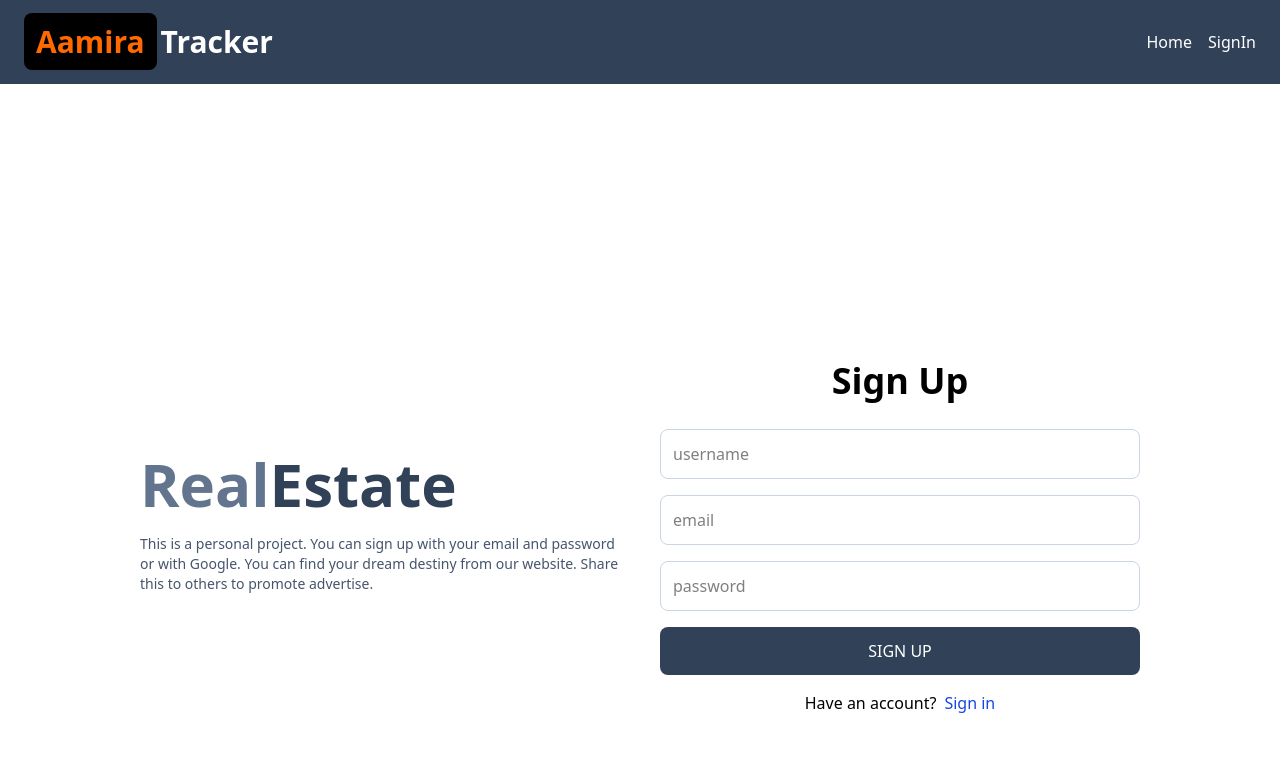
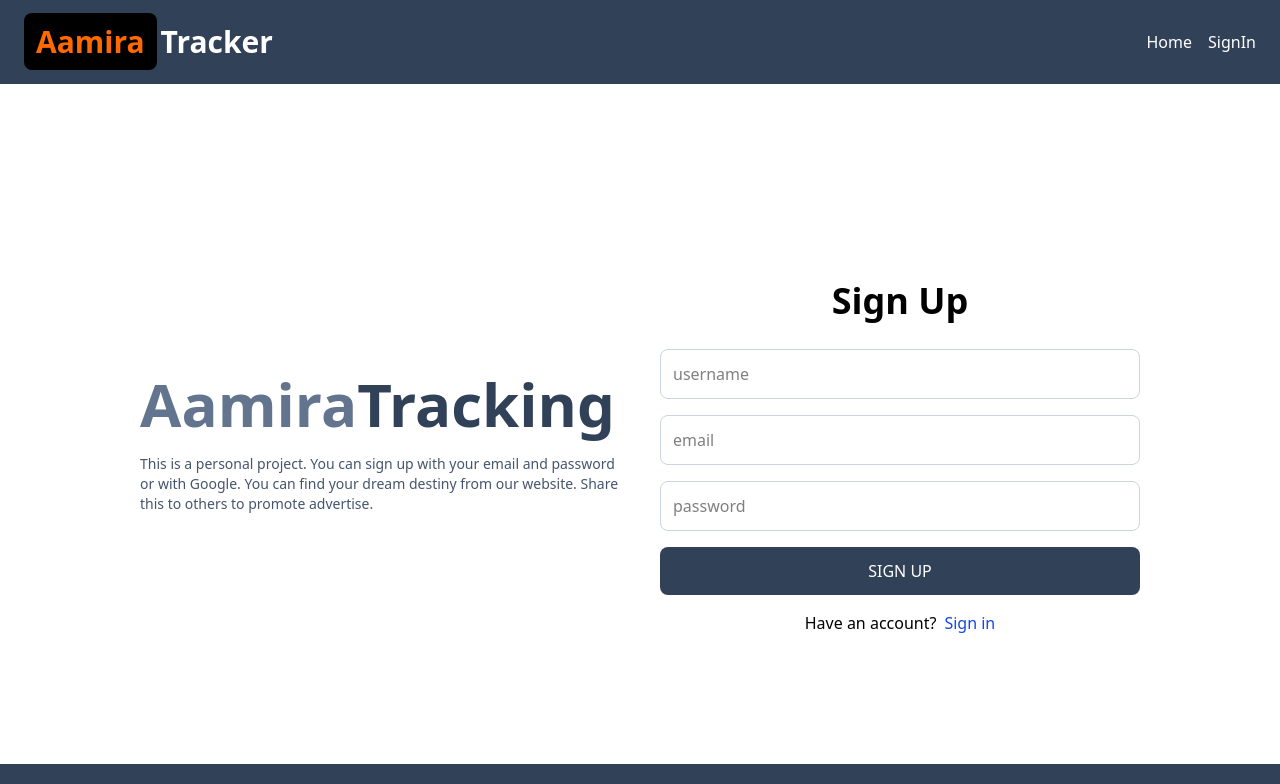
Before and after one commit to AhtashamulIslam/Aamira-Courier-Package-Tracker, a React (Vite) app in the folder client/: page /sign-up in a window 1280 px wide. Shown: the top 784 px of the page. Built offline with nearby package versions, Linux system fonts and the light colour scheme.

Commit message:
UI update signIn and signUp

```diff
--- a/client/src/pages/SignIn.jsx
+++ b/client/src/pages/SignIn.jsx
@@ -43,7 +43,7 @@ function SignIn() {
   };
 
   return (
-    <div className="flex flex-col px-8 sm:px-12 max-w-5xl min-h-screen mx-auto md:flex-row
+    <div className="flex flex-col px-8 sm:px-12 max-w-5xl min-h-[80vh] mx-auto md:flex-row
     md:p-3 md:items-center gap-10">
       <div className="flex-1">
         <Link to="/" className="text-6xl font-bold">
--- a/client/src/pages/SignUp.jsx
+++ b/client/src/pages/SignUp.jsx
@@ -41,14 +41,14 @@ function SignUp() {
     }
   };
   return (
-    <div className="flex flex-col px-8 sm:px-12 mt-10 max-w-5xl mx-auto min-h-screen
+    <div className="flex flex-col px-8 sm:px-12 mt-10 max-w-5xl mx-auto min-h-[80vh]
     md:flex-row md:p-3 md:items-center gap-10">
       <div className="flex-1">
         <Link to="/" className="text-6xl dark:text-white font-bold">
           <span className="rounded-lg text-slate-500 dark:text-white">
-            Real
+            Aamira
           </span>
-          <span className="text-slate-700">Estate</span>
+          <span className="text-slate-700">Tracking</span>
         </Link>
         <p className="text-sm mt-5 text-slate-600">
           This is a personal project. You can sign up with your email and
```
